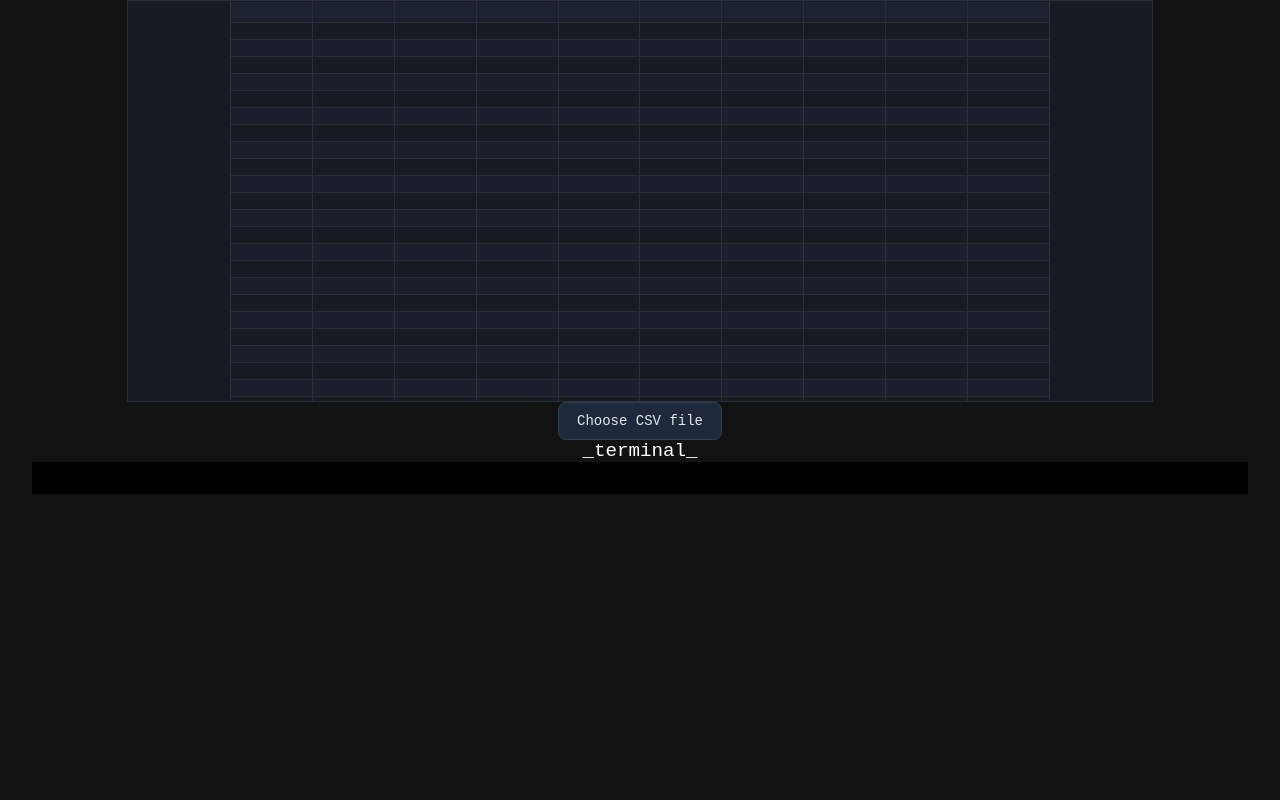
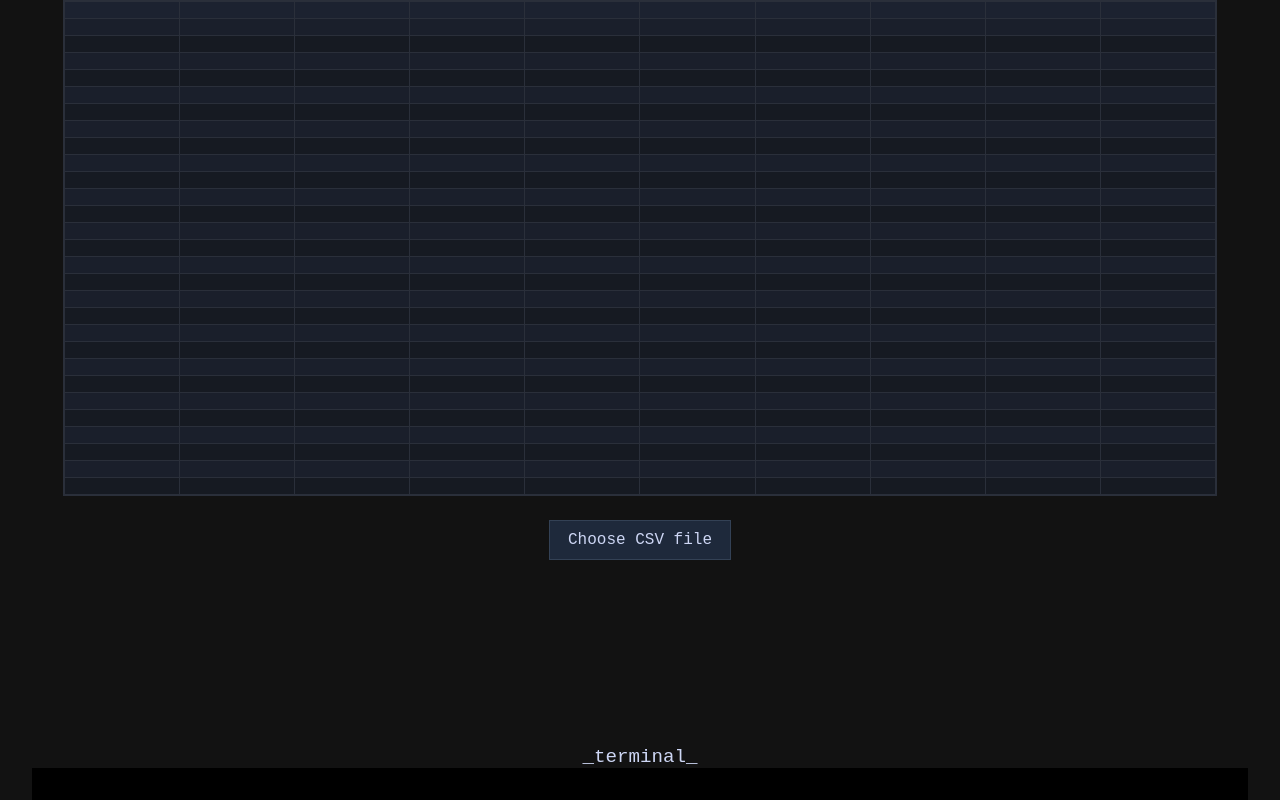
Before and after one commit to 3manuel0/C3SV_WEB, a plain HTML site: page index.html in a window 1280 px wide. Drawn offline with Linux system fonts and the light colour scheme; no server answers.

Commit message:
fixed alignment

```diff
--- a/index.html
+++ b/index.html
@@ -14,6 +14,7 @@
       padding: 0;
       flex-direction: column;
       align-items: center;
+      justify-content: space-between;
       font-family: monospace, Courier;
     }
 
@@ -22,11 +23,11 @@
       flex-direction: column;
       align-items: center;
       width: 100%;
-      max-height: 60%;
+      max-height: 30%;
     }
 
     label {
-      color: #fff;
+      color: #cdd6f4;
       font-family: monospace;
       font-size: 1.2rem;
     }
@@ -44,6 +45,7 @@
     }
 
     .file-input {
+      margin-top: 1.5rem;
       display: inline-block;
       position: relative;
       cursor: pointer;
@@ -58,9 +60,9 @@
       padding: 10px 18px;
       background: #1e293b;
       border: 1px solid #334155;
-      border-radius: 8px;
-      color: #e5e7eb;
-      font-size: 14px;
+      /* border-radius: 8px; */
+      color: #cdd6f4;
+      font-size: 1rem;
       transition: all 0.2s ease;
     }
 
@@ -82,8 +84,8 @@
     .table-container {
       margin-top: 20px auto;
       overflow: auto;
-      max-height: 400px;
-      width: 80%;
+      /* max-height: 400px; */
+      width: 100%;
       border: 1px solid #2a2f3a;
       display: flex;
       align-items: center;
@@ -94,7 +96,7 @@
     /* Table Styling */
     table {
       border-collapse: collapse;
-      width: 80%;
+      width: 100%;
       min-width: 400px;
     }
 
@@ -130,8 +132,17 @@
     tbody tr:nth-child(even) {
       background: #1a1f2b;
     }
+
+    #csv-display {
+      width: 90%;
+      height: 70%;
+      display: flex;
+      flex-direction: column;
+      align-items: center;
+    }
   </style>
   <body>
+    <div id="csv-display">
       <div class="table-container">
         <table id="csvTable">
           <thead></thead>
@@ -142,6 +153,7 @@
         <input type="file" name="csv" id="csv" />
         <span>Choose CSV file</span>
       </label>
+    </div>
     <div id="console">
       <label for="terminal">_terminal_</label>
       <pre id="terminal"></pre>
--- a/script.js
+++ b/script.js
@@ -72,7 +72,7 @@ fileInput.onchange = async () => {
 };
 
 worker.onmessage = (e) => {
-  const { type, error, result, term, head } = e.data;
+  const { type, error, result, term, head, body } = e.data;
 
   switch (type) {
     case "stdout":
@@ -80,8 +80,7 @@ worker.onmessage = (e) => {
       terminal.textContent += term;
       // scrolling
       terminal.scrollTop = terminal.scrollHeight;
-      renderTable(head, []);
-
+      if (head) renderTable(head, body);
       break;
 
     case "ready":
--- a/worker.js
+++ b/worker.js
@@ -3,6 +3,13 @@ const csv_type = Object.freeze({
   float64_: 2,
   int64_: 3,
   boolean_: 4,
+});
+
+const get_types = Object.freeze({
+  1: "string",
+  2: "float64",
+  3: "int64",
+  4: "boolean",
 });
 
 let wasm = null;
@@ -206,10 +213,14 @@ self.onmessage = async (e) => {
       console.log(typesptr);
       for (let i = 0; i < numcols; i++) {
         console.log(
-          new DataView(wasm.instance.exports.memory.buffer).getUint32(
-            typesptr + i * 4,
-            true,
-          ),
+          get_types[
+            new Uint32Array(
+              wasm.instance.exports.memory.buffer,
+              typesptr + i * 4,
+              1,
+            )[0]
+          ],
+          typesptr,
         );
       }
       console.log("number of columns", numcols, numrows);
```
Also changed, not shown: 2 other files. Lines whose indentation alone changed are shown as unchanged.
